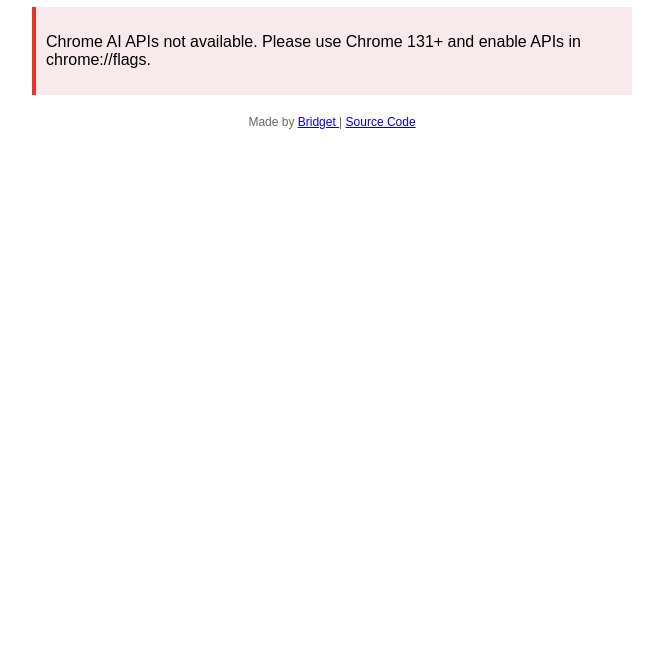
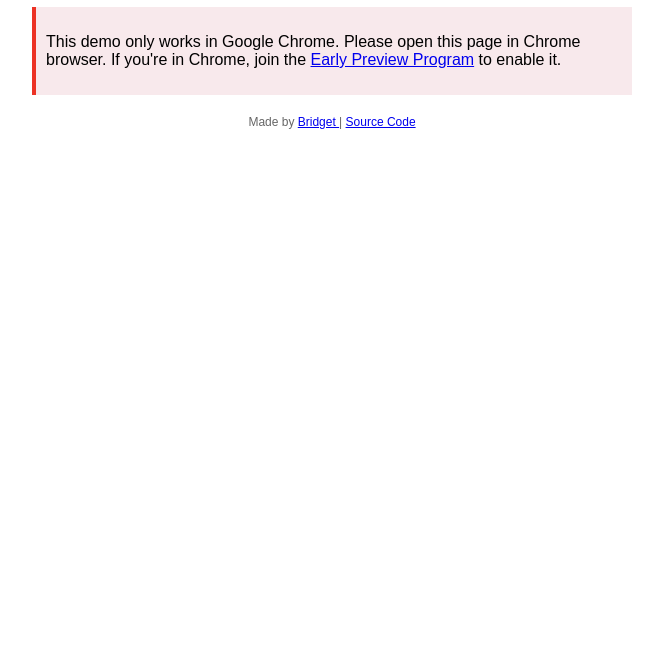
Before and after one commit to Bridgetamana/language-translation-api-demo.github.io, a plain HTML site: page index.html in a window 1280 px wide. Shown: the part 130-800 px from the top of the page, without its empty margins (308-971 px from the left). Drawn offline with Linux system fonts and the light colour scheme.

Commit message:
Update README and index.html for improved clarity on Chrome API usage

```diff
--- a/index.html
+++ b/index.html
@@ -10,10 +10,13 @@
     <h1>Translator and Language Detector API Demo</h1>
 
     <div id="errorContainer" class="error hidden">
-      <p id="errorMessage">
-        Chrome AI APIs not available. Please use Chrome 131+ and enable APIs in
-        chrome://flags.
-      </p>
+      <p>This demo only works in Google Chrome. Please open this page in Chrome browser. If
+      you're in Chrome, join the
+      <a
+        href="https://developer.chrome.com/docs/ai/built-in#get_an_early_preview"
+        >Early Preview Program</a
+      >
+      to enable it.</p>
     </div>
 
     <div id="mainContainer" class="container">
```
Also changed, not shown: 1 other file.
